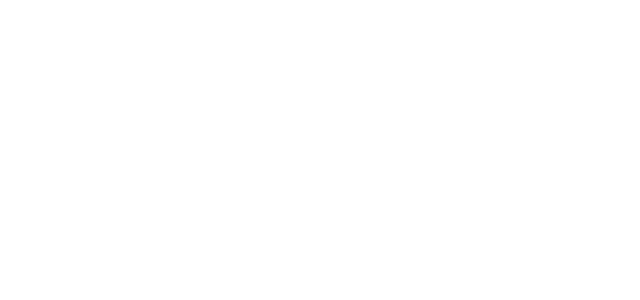
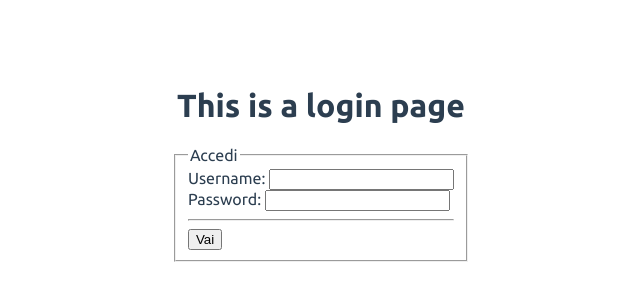
Before and after one commit to Bylothink/do-you-dare, a Vue app: page /login in a window 1280 px wide. Before the commit this address had no page. Shown: the part 236-536 px from the top of the page, without its empty margins (319-959 px from the left). Built offline with nearby package versions, Linux system fonts and the light colour scheme.

Commit message:
[WIP] Implementando il login...

```diff
--- a/package.json
+++ b/package.json
@@ -30,6 +30,8 @@
   "dependencies": {
     "axios": "^0.21.1",
     "core-js": "^3.17.2",
+    "graphql": "^15.5.3",
+    "graphql-tag": "^2.12.5",
     "register-service-worker": "^1.7.2",
     "vue": "^3.2.8",
     "vue-router": "^4.0.11",
--- a/src/components/Deck.vue
+++ b/src/components/Deck.vue
@@ -22,6 +22,7 @@
 
 <script lang="ts">
     import axios from "axios";
+    import gql from "graphql-tag";
     import { computed, defineComponent, reactive, ref } from "vue";
 
     import { nextFrame, waitTimeout } from "@/core/utils";
@@ -69,21 +70,21 @@
 
             const getNewCard = async () =>
             {
-                const GET_ALL_CARDS_QUERY = `
+                const GET_ALL_CARDS_QUERY = gql`
                     query {
                         allCards {
                             text
                         }
                     }`;
 
-                const GET_RANDOM_CARD_QUERY = `
+                const GET_RANDOM_CARD_QUERY = gql`
                     query {
                         getRandomOne {
                             text
                         }
                     }`;
 
-                const response = await axios.post("http://localhost:8000/graphql/", { query: GET_RANDOM_CARD_QUERY });
+                const response = await axios.post("http://localhost:8000/cards/", { query: GET_RANDOM_CARD_QUERY });
                 const card = response.data.data.getRandomOne;
 
                 cardText.value = card.text;
--- a/src/components/ui/RoundButton.vue
+++ b/src/components/ui/RoundButton.vue
@@ -34,7 +34,7 @@
         background-image: linear-gradient(90deg, #e66465, #9198e5);
         border: 1px solid rgba(0, 0, 0, 0.25);
         border-radius: 1.5em;
-        box-shadow: 0px 0px 0.25em 0.125em rgba(0, 0, 0, 0.25);
+        box-shadow: 0px 0px 0.125em rgba(0, 0, 0, 0.25);
         color: #FFFFFF;
         display: inline-block;
         font-weight: bold;
@@ -45,7 +45,7 @@
         &:hover
         {
             border-radius: 1.5em 3em;
-            box-shadow: 0px 0px 1em 0.5em rgba(0, 0, 0, 0.25);
+            box-shadow: 0px 0px 0.5em 0.25em rgba(0, 0, 0, 0.25);
         }
     }
 </style>
--- a/src/config.ts
+++ b/src/config.ts
@@ -58,6 +58,14 @@ export default new Config({
         },
         {
             id: 0x3,
+            name: "login",
+            path: "/login",
+            component: () => import(/* webpackChunkName: "login-page" */ "@/pages/LoginPage.vue"),
+            title: "Login",
+            topLevel: true
+        },
+        {
+            id: 0x4,
             name: "about",
             path: "/about",
             component: () => import(/* webpackChunkName: "about-page" */ "@/pages/AboutPage.vue"),
--- /dev/null
+++ b/src/layouts/CenteredLayout.vue
@@ -0,0 +1,30 @@
+<template>
+    <component :is="tag" class="centered-layout">
+        <slot></slot>
+    </component>
+</template>
+
+<script lang="ts">
+    import { defineComponent } from "vue";
+
+    export default defineComponent({
+        name: "CenteredLayout",
+        props: {
+            tag: {
+                default: "div",
+                type: String
+            }
+        }
+    });
+</script>
+
+<style>
+    .centered-layout
+    {
+        align-items: center;
+        display: flex;
+        flex-direction: column;
+        justify-content: center;
+        height: 100%;
+    }
+</style>
--- a/src/pages/AboutPage.vue
+++ b/src/pages/AboutPage.vue
@@ -1,13 +1,18 @@
 <template>
-    <main id="about-poage">
+    <CenteredLayout id="about-page" tag="main">
         <h1>This is an about page</h1>
-    </main>
+    </CenteredLayout>
 </template>
 
 <script lang="ts">
     import { defineComponent } from "vue";
 
-    export default defineComponent({ name: "AboutPage" });
+    import CenteredLayout from "@/layouts/CenteredLayout.vue";
+
+    export default defineComponent({
+        name: "AboutPage",
+        components: { CenteredLayout }
+    });
 </script>
 
 <style lang="scss" scoped>
--- a/src/pages/HomePage.vue
+++ b/src/pages/HomePage.vue
@@ -1,5 +1,5 @@
 <template>
-    <main id="home-page">
+    <CenteredLayout id="home-page" tag="main">
         <h1 class="title">
             Do you dare?
         </h1>
@@ -16,7 +16,7 @@
                 </li>
             </RouterLink>
         </ul>
-    </main>
+    </CenteredLayout>
 </template>
 
 <script lang="ts">
@@ -25,14 +25,15 @@
     import config, { PageOptions } from "@/config";
 
     import RoundButton from "@/components/ui/RoundButton.vue";
+    import CenteredLayout from "@/layouts/CenteredLayout.vue";
 
     export default defineComponent({
         name: "HomePage",
-        components: { RoundButton },
+        components: { CenteredLayout, RoundButton },
 
         setup: () =>
         {
-            const pages: PageOptions[] = config.pages;
+            const pages: PageOptions[] = config.pages.filter((page) => page.name !== "index");
 
             return { pages };
         }
@@ -42,12 +43,7 @@
 <style lang="scss" scoped>
     #home-page
     {
-        align-items: center;
-        display: flex;
-        flex-direction: column;
-        justify-content: center;
-        height: 100%;
-        overflow: hidden;
+        text-align: center;
 
         & > .title
         {
--- /dev/null
+++ b/src/pages/LoginPage.vue
@@ -0,0 +1,67 @@
+<template>
+    <CenteredLayout id="login-page" tag="main">
+        <h1>This is a login page</h1>
+        <form @submit.prevent="onSubmit">
+            <fieldset>
+                <legend>Accedi</legend>
+                <label>
+                    Username:
+                    <input v-model="username" type="text" />
+                </label>
+                <br />
+                <label>
+                    Password:
+                    <input v-model="password" type="password" />
+                </label>
+                <hr />
+                <button type="submit">
+                    Vai
+                </button>
+            </fieldset>
+        </form>
+    </CenteredLayout>
+</template>
+
+<script lang="ts">
+    import axios from "axios";
+    import gql from "graphql-tag";
+    import { defineComponent, ref } from "vue";
+
+    import CenteredLayout from "@/layouts/CenteredLayout.vue";
+
+    export default defineComponent({
+        name: "LoginPage",
+        components: { CenteredLayout },
+
+        setup: () =>
+        {
+            const username = ref("");
+            const password = ref("");
+
+            const onSubmit = async () =>
+            {
+                const DO_LOGIN = gql`
+                    mutation tokenAuth($username: String!, $password: String!) {
+                        tokenAuth(username: $username, password: $password) {
+                            token
+                        }
+                    }`;
+
+                const response = await axios.post("http://localhost:8000/auth/", {
+                    query: DO_LOGIN,
+                    variables: {
+                        username: username.value,
+                        password: password.value
+                    }
+                });
+
+                console.log(response);
+            };
+
+            return { username, password, onSubmit };
+        }
+    });
+</script>
+
+<style lang="scss" scoped>
+</style>
--- a/src/pages/MatchPage.vue
+++ b/src/pages/MatchPage.vue
@@ -1,20 +1,21 @@
 <template>
-    <main id="match-page">
+    <CenteredLayout id="match-page" tag="main">
         <Deck />
         <h1 class="title">
             Do you dare?
         </h1>
-    </main>
+    </CenteredLayout>
 </template>
 
 <script lang="ts">
     import { defineComponent } from "vue";
 
     import Deck from "@/components/Deck.vue";
+    import CenteredLayout from "@/layouts/CenteredLayout.vue";
 
     export default defineComponent({
         name: "MatchPage",
-        components: { Deck }
+        components: { CenteredLayout, Deck }
     });
 </script>
 
@@ -35,11 +36,6 @@
 
     #match-page
     {
-        align-items: center;
-        display: flex;
-        flex-direction: column;
-        justify-content: center;
-        height: 100%;
         overflow: hidden;
 
         & > .deck
```
Also changed, not shown: 2 other files (tests, documents, lock files or other folders).
